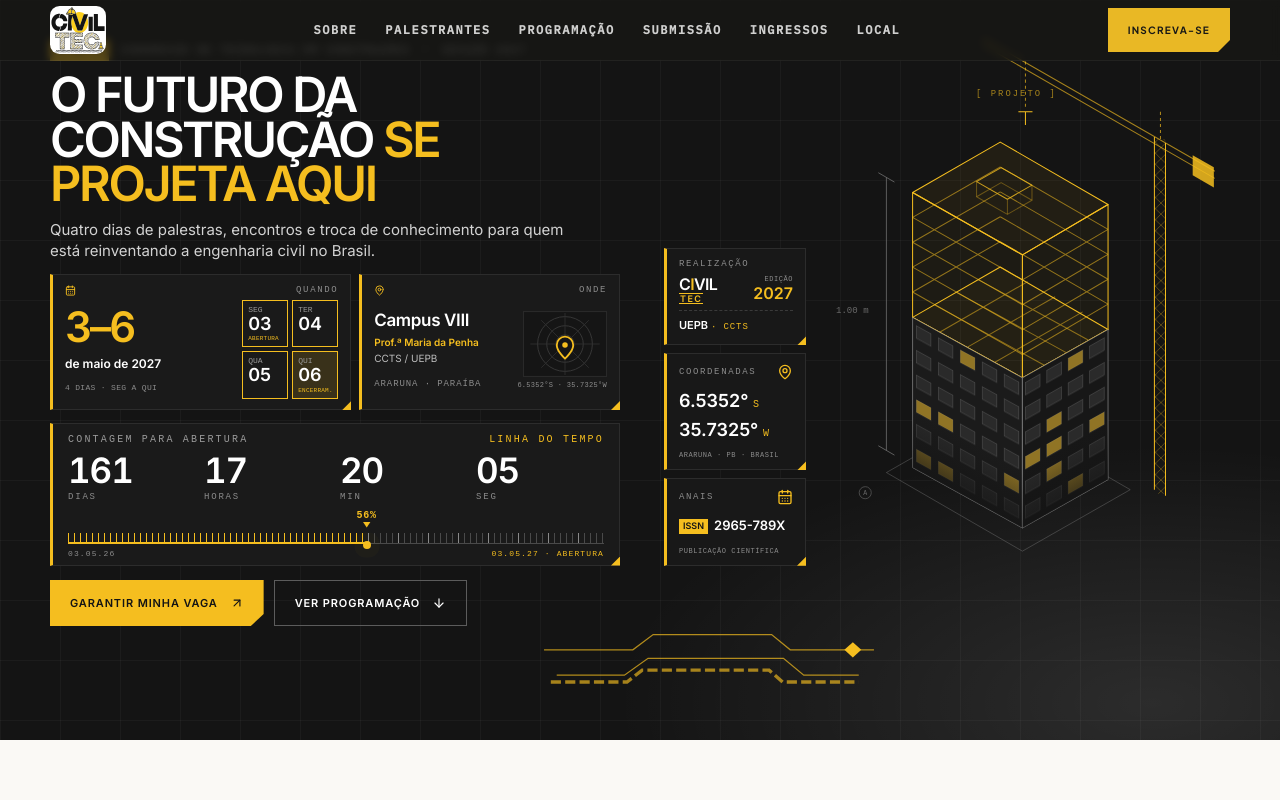
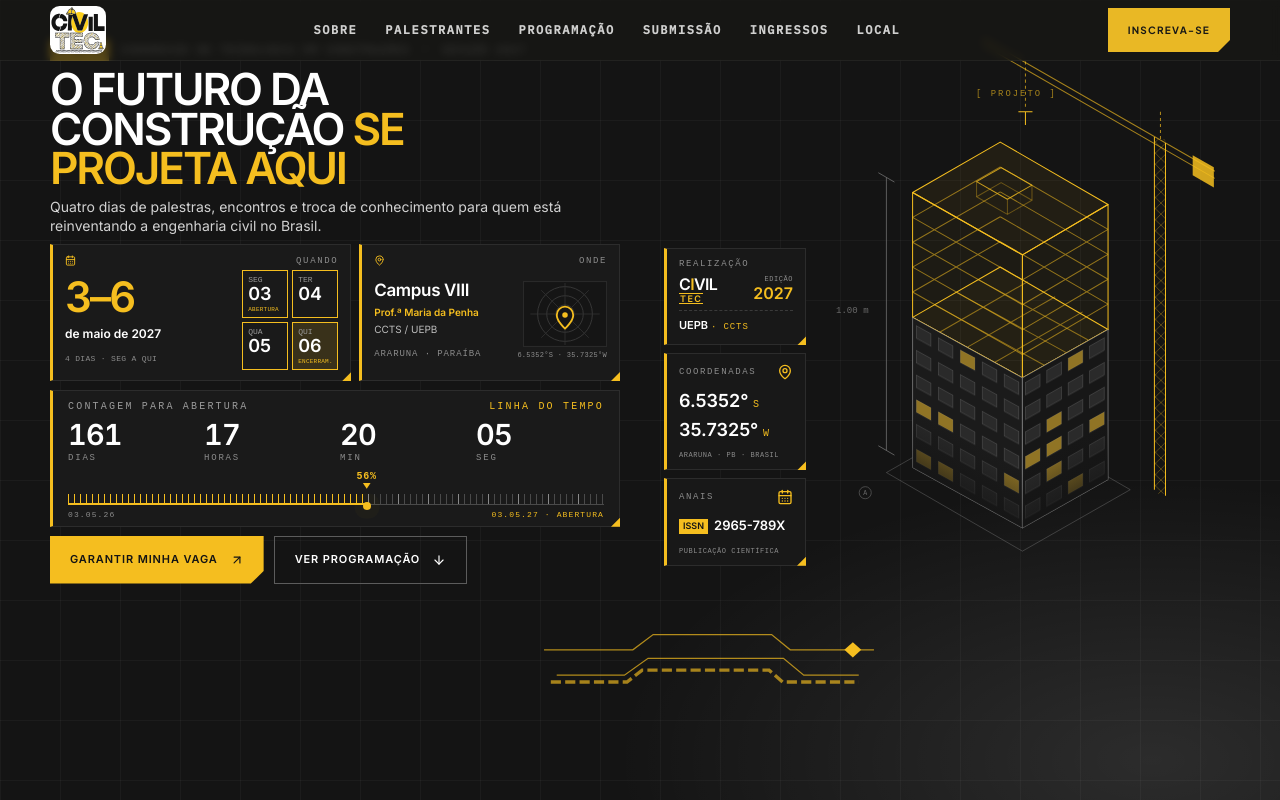
Before and after one commit to Dkalones/civil-tec, a React (Vite) app: page / in a window 1280 px wide. Shown: the top 800 px of the page. Built offline with nearby package versions, Linux system fonts and the light colour scheme.

Commit message:
Make CivilTec hero fit the full desktop viewport

```diff
--- a/src/index.css
+++ b/src/index.css
@@ -406,3 +406,43 @@
     opacity: .9;
   }
 }
+
+
+/* Final viewport fit: hero occupies the visible page area beneath the fixed header */
+@media (min-width: 1201px) {
+  .ct-hero {
+    min-height: 100svh;
+    height: 100svh;
+    box-sizing: border-box;
+  }
+  .ct-hero-inner {
+    min-height: 100svh;
+    height: 100svh;
+    box-sizing: border-box;
+  }
+}
+@media (min-width: 1201px) and (max-height: 900px) {
+  .ct-hero-copy {
+    gap: clamp(7px, 1.1vh, 12px);
+  }
+  .ct-hero-copy h1 {
+    font-size: clamp(42px, 3.45vw, 56px);
+    line-height: .9;
+  }
+  .ct-intro {
+    font-size: 14px;
+    line-height: 1.35;
+  }
+  .ct-countdown-values b {
+    font-size: clamp(29px, 2.2vw, 35px);
+  }
+  .ct-hero-actions {
+    margin-top: 0;
+  }
+  .ct-cta-primary,
+  .ct-cta-secondary {
+    min-height: 48px;
+    padding-top: 11px;
+    padding-bottom: 11px;
+  }
+}
```
